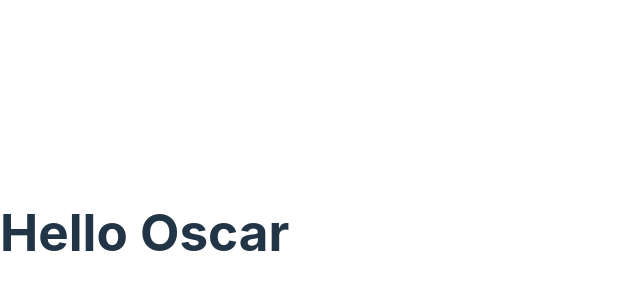
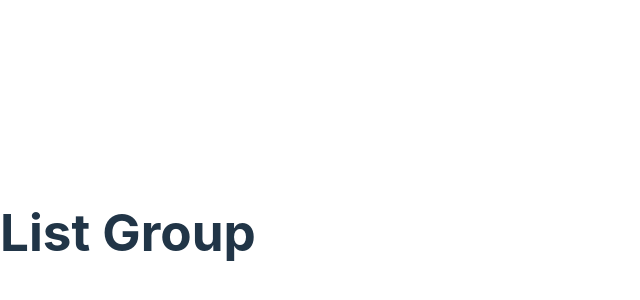
Before and after one commit to kurealnum/react-app, a React (Vite) app: page / in a window 1280 px wide. Shown: the part 168-468 px from the top of the page, without its empty margins (0-640 px from the left). Built offline with nearby package versions, Linux system fonts and the light colour scheme.

Commit message:
formatting + new file

```diff
--- a/src/App.tsx
+++ b/src/App.tsx
@@ -1,7 +1,7 @@
-import Message from './Message';
+import ListGroup from "./components/ListGroup"
 
 function App() {
-  return <div><Message /></div>
+  return <div><ListGroup /></div>
 }
 
 export default App;
--- /dev/null
+++ b/src/components/ListGroup.tsx
@@ -0,0 +1,5 @@
+function ListGroup() {
+  return <h1>List Group</h1>;
+}
+
+export default ListGroup;
```
Also changed, not shown: src/Message.tsx (+6 -7 lines).
